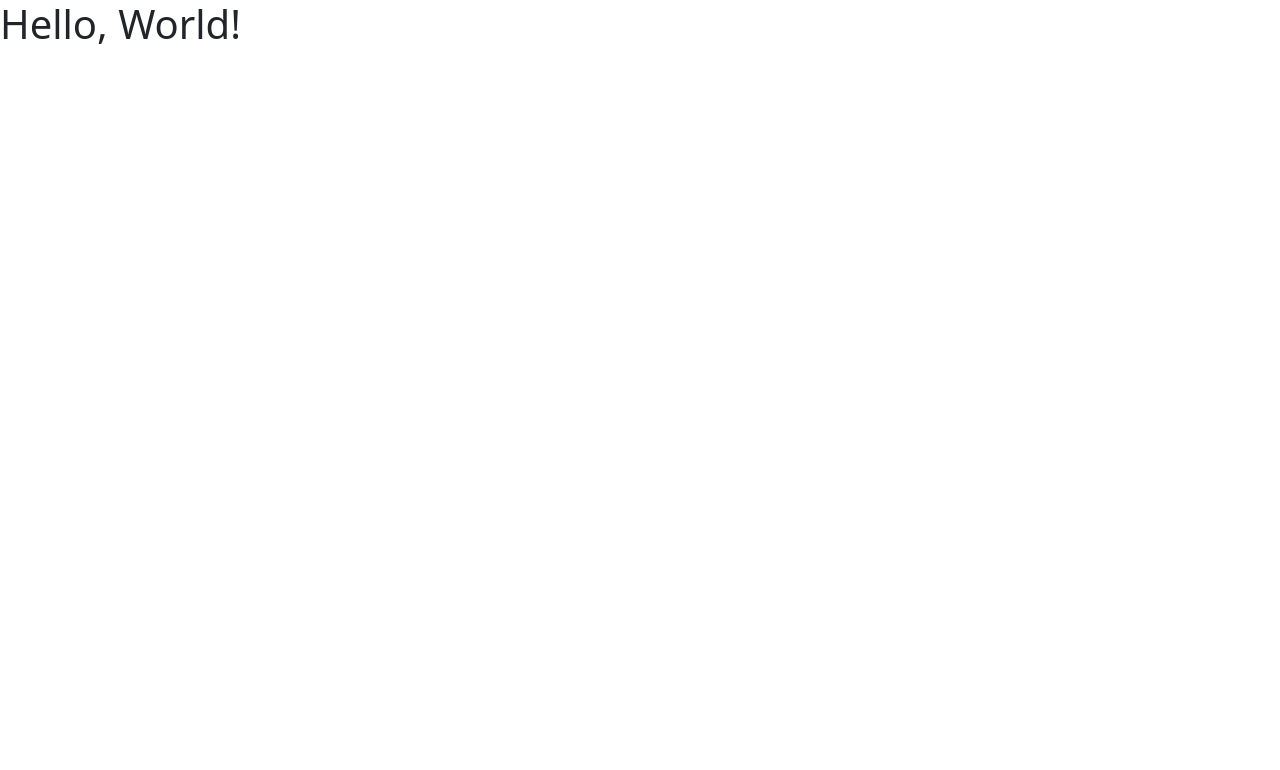
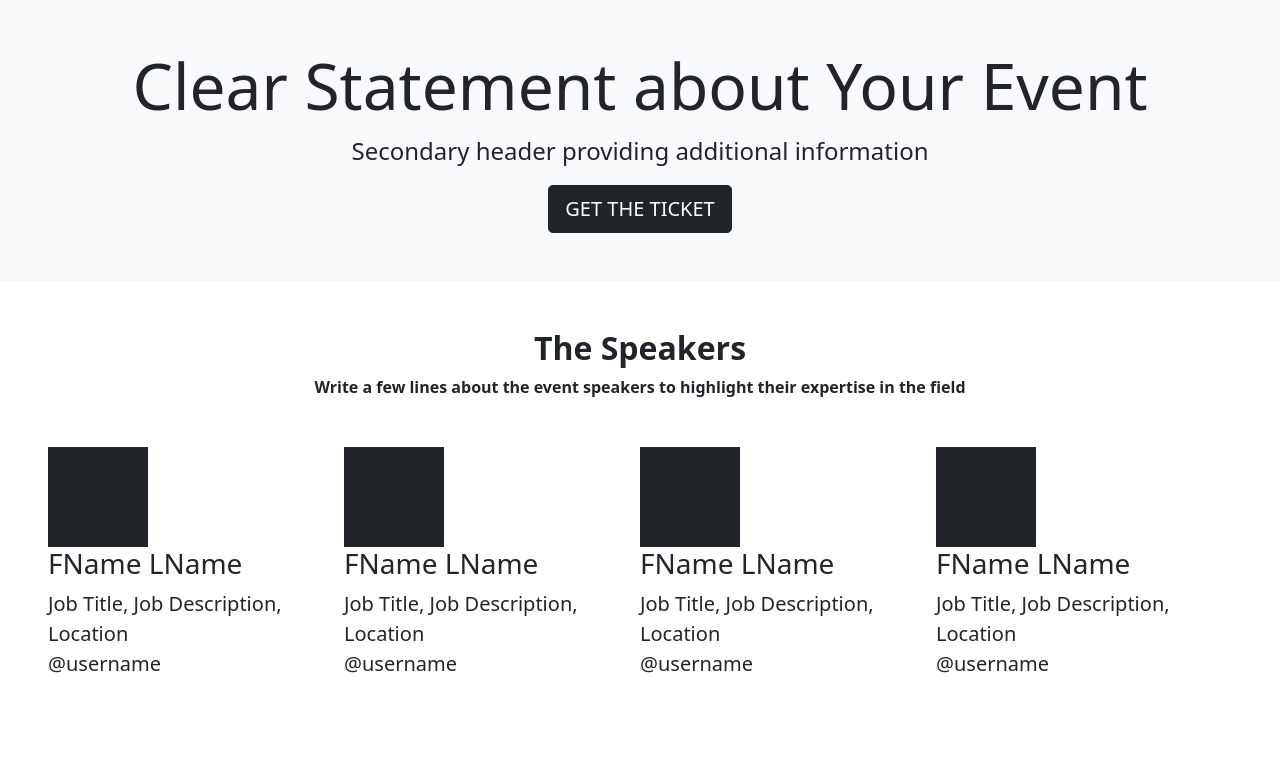
Before and after one commit to JacobMoreno22/event-landing-page, a plain HTML site: page index.html in a window 1280 px wide. Drawn offline with nearby package versions, Linux system fonts and the light colour scheme.

Commit message:
updated challenge 5

```diff
--- a/index.html
+++ b/index.html
@@ -1,28 +1,52 @@
 <!doctype html>
 <html lang="en">
   <head>
-    <!-- Required meta tags -->
     <meta charset="utf-8">
     <meta name="viewport" content="width=device-width, initial-scale=1">
-
-    <!-- Bootstrap CSS -->
     <link href="https://cdn.jsdelivr.net/npm/bootstrap@5.1.3/dist/css/bootstrap.min.css" rel="stylesheet" integrity="sha384-1BmE4kWBq78iYhFldvKuhfTAU6auU8tT94WrHftjDbrCEXSU1oBoqyl2QvZ6jIW3" crossorigin="anonymous">
+    <script src="https://cdn.jsdelivr.net/npm/bootstrap@5.1.3/dist/js/bootstrap.bundle.min.js" integrity="sha384-ka7Sk0Gln4gmtz2MlQnikT1wXgYsOg+OMhuP+IlRH9sENBO0LRn5q+8nbTov4+1p" crossorigin="anonymous"></script>
     <link rel="stylesheet" href="css/styles.css">
 
-    <title>Hello, world!</title>
+    <title>Challenge 5</title>
   </head>
   <body>
-    <h1>Hello, World!</h1>
+    <header class="container-fluid bg-light text-center p-5">
+      <h1 class="display-3 fw-vold">Clear Statement about Your Event</h1>
+      <p class="fs-4">Secondary header providing additional information</p>
+      <button class="btn btn-dark btn-lg" type="button">GET THE TICKET</button>
+    </header>
 
-    <!-- Optional JavaScript; choose one of the two! -->
+    <main>
+      <section class="container-fluid p-5">
+        <div class="text-center mb-5">
+          <h2 class="fw-bold">The Speakers</h2>
+          <p class="fw-bold">Write a few lines about the event speakers to highlight their expertise in the field</p>
+        </div>
+        <div class="d-flex justify-content-evenly align-items-stretch">
+          <div>
+            <div class="bg-dark" style="width: 100px; height: 100px"></div>
+            <h4 class="h3">FName LName</h4>
+            <p class="fs-5">Job Title, Job Description, Location <br> @username</p>
+          </div>
+          <div>
+            <div class="bg-dark" style="width: 100px; height: 100px"></div>
+            <h4 class="h3">FName LName</h4>
+            <p class="fs-5">Job Title, Job Description, Location <br> @username</p>
+          </div>
+          <div>
+            <div class="bg-dark" style="width: 100px; height: 100px"></div>
+            <h4 class="h3">FName LName</h4>
+            <p class="fs-5">Job Title, Job Description, Location <br> @username</p>
+          </div>
+          <div>
+            <div class="bg-dark" style="width: 100px; height: 100px"></div>
+            <h4 class="h3">FName LName</h4>
+            <p class="fs-5">Job Title, Job Description, Location <br> @username</p>
+          </div>
+        </div>
+      </section>
+      <br>
+    </main>
 
-    <!-- Option 1: Bootstrap Bundle with Popper -->
-    <script src="https://cdn.jsdelivr.net/npm/bootstrap@5.1.3/dist/js/bootstrap.bundle.min.js" integrity="sha384-ka7Sk0Gln4gmtz2MlQnikT1wXgYsOg+OMhuP+IlRH9sENBO0LRn5q+8nbTov4+1p" crossorigin="anonymous"></script>
-
-    <!-- Option 2: Separate Popper and Bootstrap JS -->
-    <!--
-    <script src="https://cdn.jsdelivr.net/npm/@popperjs/core@2.10.2/dist/umd/popper.min.js" integrity="sha384-7+zCNj/IqJ95wo16oMtfsKbZ9ccEh31eOz1HGyDuCQ6wgnyJNSYdrPa03rtR1zdB" crossorigin="anonymous"></script>
-    <script src="https://cdn.jsdelivr.net/npm/bootstrap@5.1.3/dist/js/bootstrap.min.js" integrity="sha384-QJHtvGhmr9XOIpI6YVutG+2QOK9T+ZnN4kzFN1RtK3zEFEIsxhlmWl5/YESvpZ13" crossorigin="anonymous"></script>
-    -->
   </body>
 </html>
```
